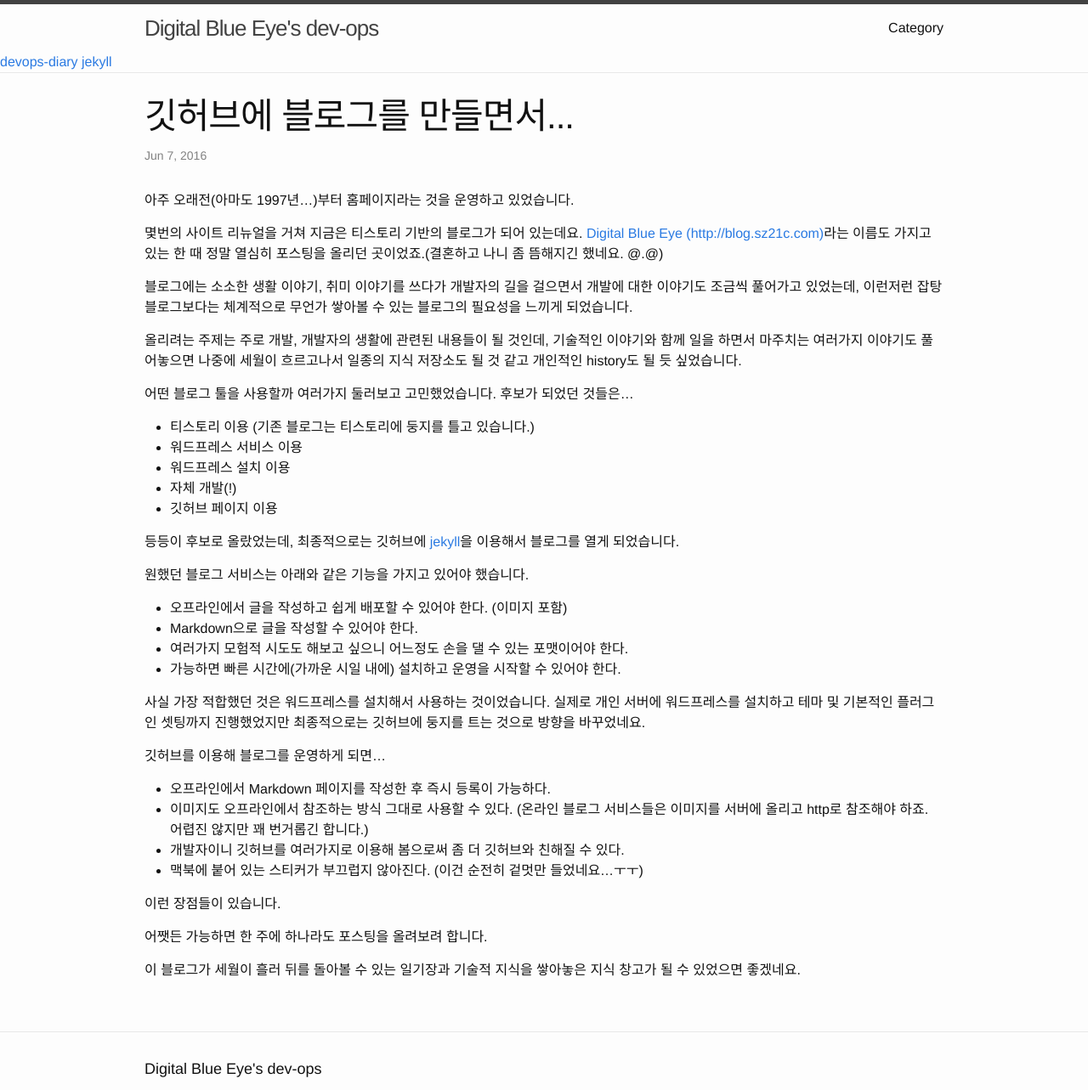
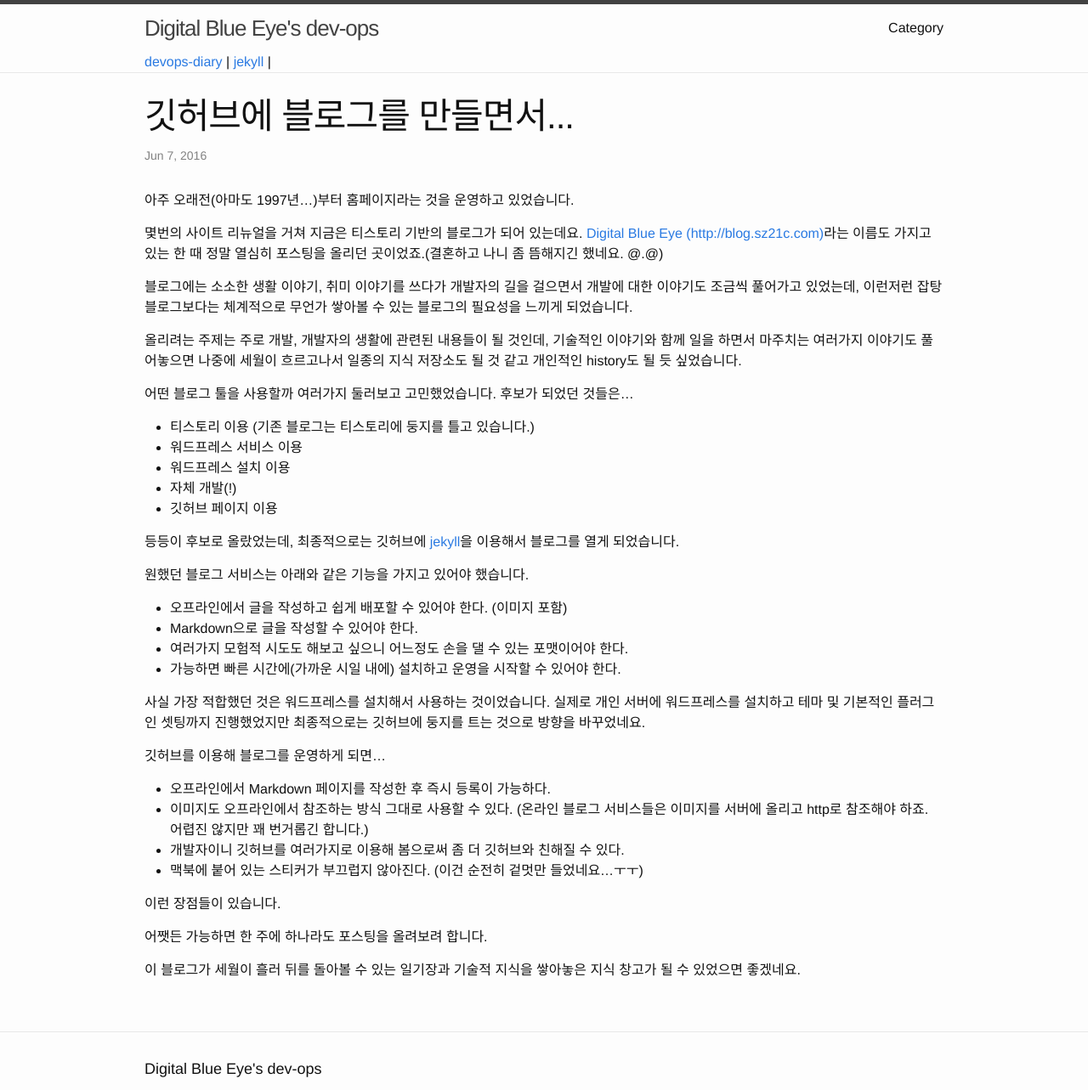
Before and after one commit to kr-zephyr/kr-zephyr.github.com, a Jekyll site: the page built from _posts/2016-06-07-blog-start-on-github.md, in a window 1280 px wide, cut to the strip 0-1283 px from the top of the page. Shown: the whole strip at 85% size. Built offline with Jekyll 4.4.1, drawn with Linux system fonts in a browser that asks for light colours; some web fonts are replaced; comment, search, counter and statistics services are not loaded.

Commit message:
헤더에서 카테고리 목록 노출할 때 wrapper class 적용

```diff
--- a/_includes/header.html
+++ b/_includes/header.html
@@ -24,10 +24,10 @@
 
   </div>
 
-  <div>
+  <div class="wrapper">
     <div class="trigger">
       {% for category in site.categories %}
-      <a class="page-link">{{ category | first }}</a>
+      <a class="page-link">{{ category | first }}</a> |
       {% endfor %}
     </dev>
   </div>
```
